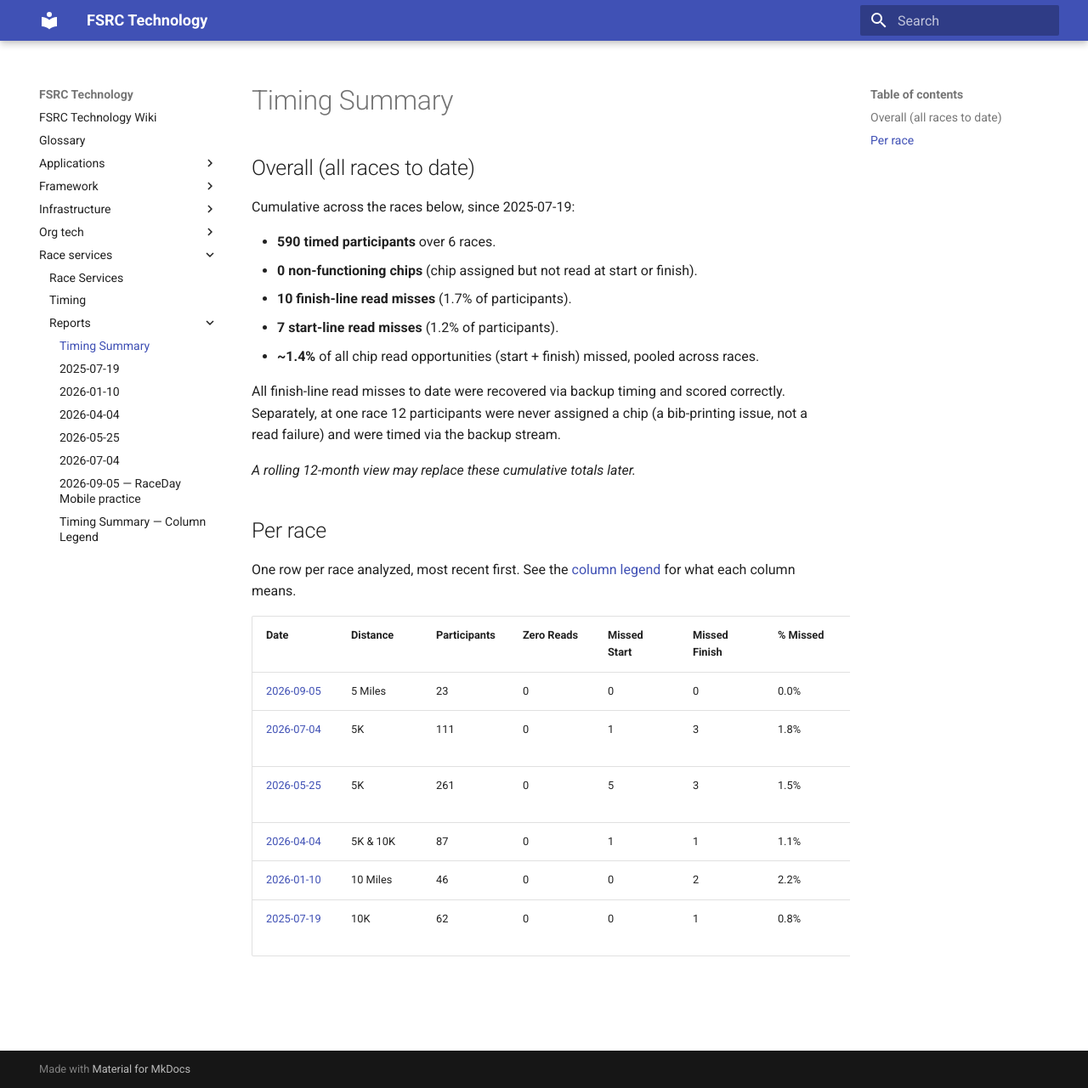
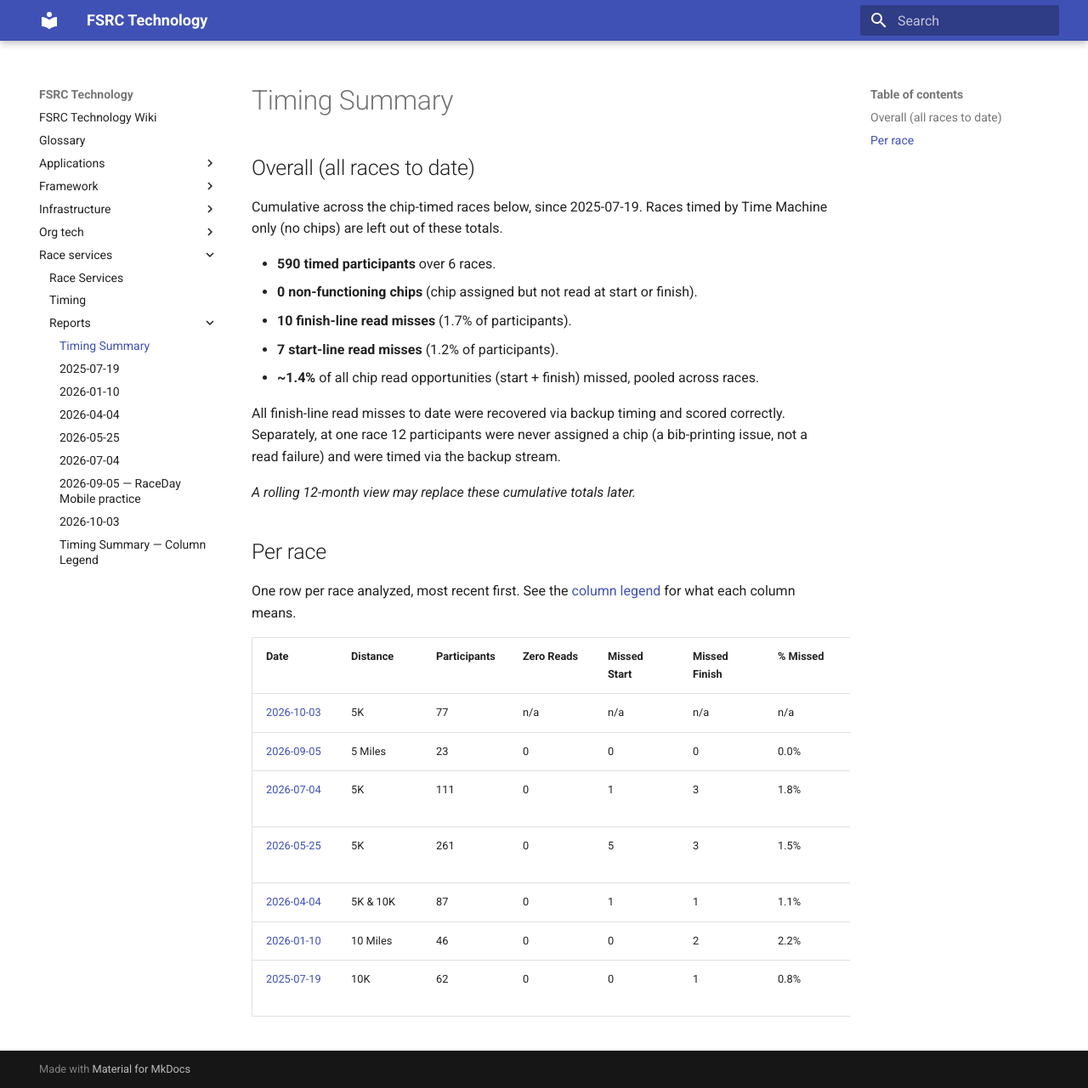
Before and after one commit to louking/fsrc-tech, an MkDocs documentation site: the page built from docs/race-services/reports/README.md, in a window 1280 px wide and 1281 px high. Shown: the whole window at 85% size. Built offline with MkDocs 1.6.1 and Material for MkDocs 9.7.7, drawn with Linux system fonts in a browser that asks for light colours.

Commit message:
Add 2026-10-03 race report (not chip timed)
New sanitized per-race report for a Time Machine-only 5K, with n/a chip
columns in the summary table, Overall totals noted as chip-timed races only,
and a legend entry for n/a.

Co-Authored-By: Claude Opus 5.5 <noreply@anthropic.com>

```diff
--- a/docs/race-services/reports/README.md
+++ b/docs/race-services/reports/README.md
@@ -2,7 +2,7 @@
 
 ## Overall (all races to date)
 
-Cumulative across the races below, since 2025-07-19:
+Cumulative across the chip-timed races below, since 2025-07-19. Races timed by Time Machine only (no chips) are left out of these totals.
 
 <!-- chip-timing-analysis:overall:start -->
 
@@ -25,6 +25,7 @@ One row per race analyzed, most recent first. See the [column legend](SUMMARY-LE
 <!-- chip-timing-analysis:summary-table -->
 | Date | Distance | Participants | Zero Reads | Missed Start | Missed Finish | % Missed | Peak (60s) | Peak (15s) | Notes |
 |---|---|---|---|---|---|---|---|---|---|
+| [2026-10-03](2026-10-03.md) | 5K | 77 | n/a | n/a | n/a | n/a | 8 | 4 | Not chip timed |
 | [2026-09-05](2026-09-05.md) | 5 Miles | 23 | 0 | 0 | 0 | 0.0% | 4 | 2 | FSRC practice race; RaceDay Mobile photo backup trialed |
 | [2026-07-04](2026-07-04.md) | 5K | 111 | 0 | 1 | 3 | 1.8% | 11 | 7 | Brief live-network interruption ~09:05:51-09:06:52 (~1 min);… |
 | [2026-05-25](2026-05-25.md) | 5K | 261 | 0 | 5 | 3 | 1.5% | 27 | 11 | 12 no chip assigned; 12 participants were not assigned a chi… |
```
Also changed, not shown: CHANGELOG.md (+5 -0 lines), docs/race-services/reports/2026-10-03.md (added, +17 -0 lines), docs/race-services/reports/SUMMARY-LEGEND.md (+1 -0 lines).
